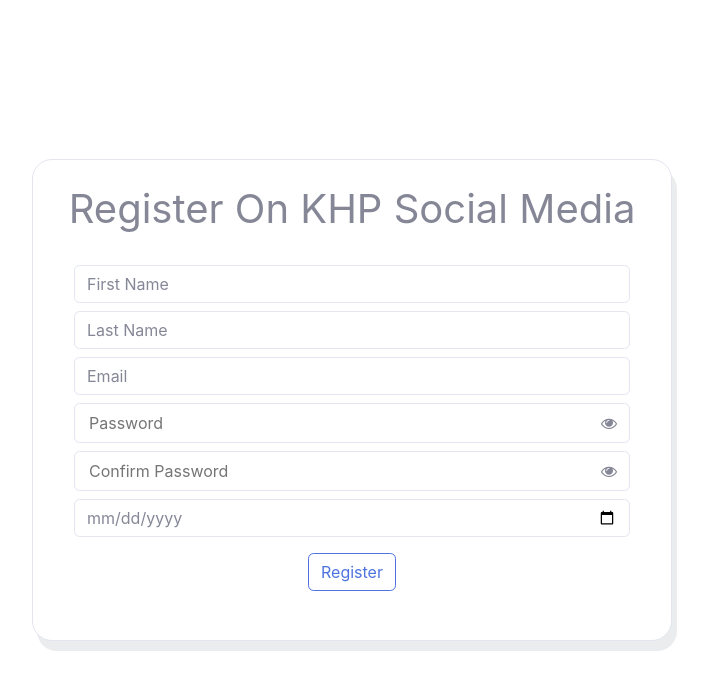
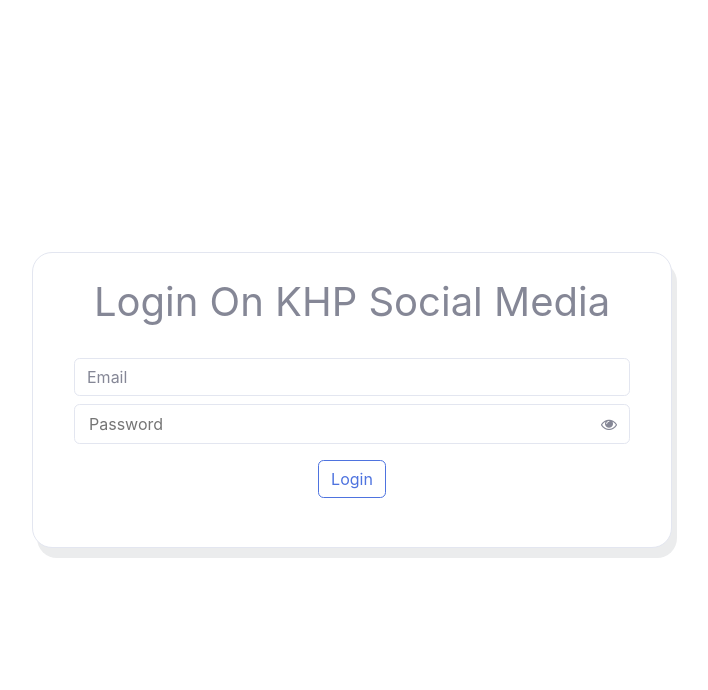
Before and after one commit to wajahatarajput/khppost, a React (Create React App) app: page / in a window 1280 px wide. Shown: the top 690 px of the page, without its empty margins (288-996 px from the left). Built offline with nearby package versions, Linux system fonts and the light colour scheme; the HTML template or start-up script is replaced by a standard one.

Commit message:
created Login Form

```diff
--- a/src/App.js
+++ b/src/App.js
@@ -1,10 +1,12 @@
 import './App.css';
+import Login from './pages/Login';
 import RegisterPage from './pages/RegisterPage';
 
 export default function App() {
   return (
     <>
-      <RegisterPage/>
+      {/* <RegisterPage/> */}
+      <Login/>
     </>
   );
 }
--- /dev/null
+++ b/src/components/LoginForm/LoginForm.js
@@ -0,0 +1,22 @@
+import React, { useState } from 'react'
+import PasswordField from '../PasswordField/PasswordField'
+
+const LoginForm = () => {
+    const [password,setPassword]=useState('');
+
+    const submitHandeler=(event)=>{
+        event.preventDefault();
+    }
+
+  return (
+    <>
+    <form className='LoginForm' onSubmit={submitHandeler}>
+    <input className='form-control border border-rounded my-2' type='email' placeholder='Email'/>
+    <PasswordField placeholder={'Password'}  handlePasswordChange={setPassword}/>
+    <input className='btn btn-outline-primary btn-block my-2' type='button' value={'Login'}/>
+    </form>
+    </>
+  )
+}
+
+export default LoginForm
--- /dev/null
+++ b/src/element/LoginElemenet.js
@@ -0,0 +1,8 @@
+import React from 'react'
+import LoginFeature from './../feature/LoginFeature';
+
+export default function LoginElement() {
+  return (
+    <LoginFeature />
+  )
+}
--- /dev/null
+++ b/src/feature/LoginFeature.js
@@ -0,0 +1,13 @@
+import React from "react";
+import LoginForm from "./../components/LoginForm/LoginForm";
+import Card from "./../components/Card/Card";
+
+const LoginFeature = () => {
+  return (
+    <Card heading="Login On KHP Social Media">
+      <LoginForm />
+    </Card>
+  );
+};
+
+export default LoginFeature;
--- /dev/null
+++ b/src/pages/Login.js
@@ -0,0 +1,10 @@
+import React from "react";
+import LoginElement from './../element/LoginElemenet';
+
+const Login = () => {
+  return (
+      <LoginElement />
+  );
+};
+
+export default Login;
```
